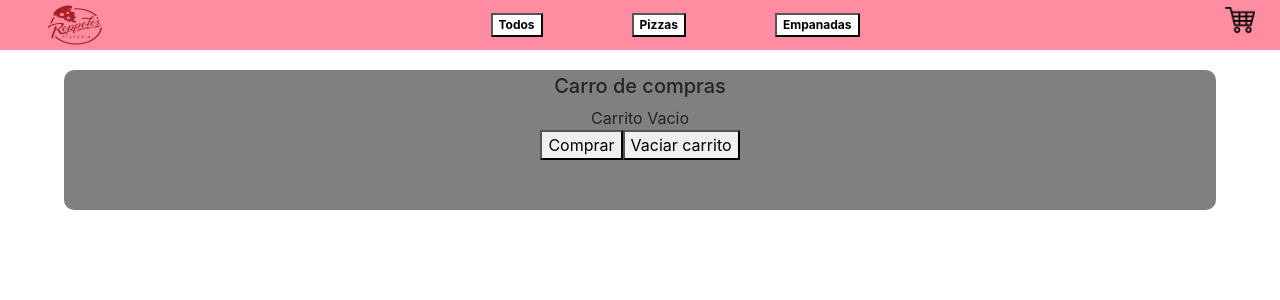
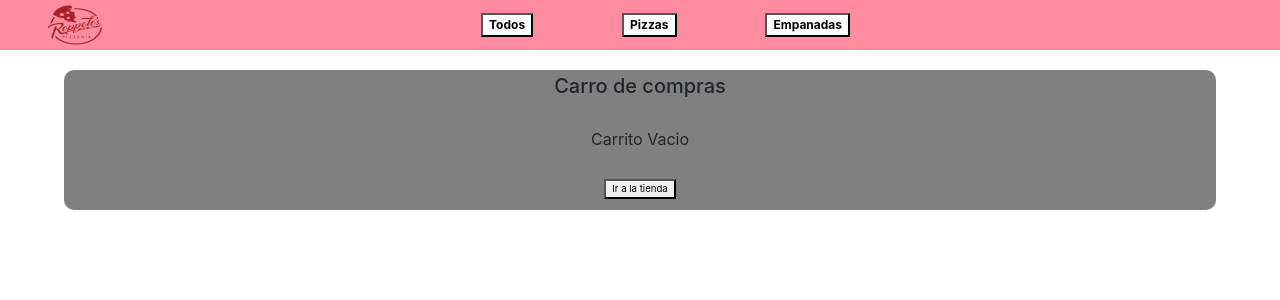
Before and after one commit to patriciol/ReactJS, a React (Create React App) app: page /cart in a window 1280 px wide. Shown: the top 300 px of the page. Built offline with nearby package versions, Linux system fonts and the light colour scheme.

Commit message:
Entrega Desafio Cart View

```diff
--- a/src/components/CarContext/CarContext.jsx
+++ b/src/components/CarContext/CarContext.jsx
@@ -1,5 +1,5 @@
 import { render } from '@testing-library/react'
-import { createContext, useState, useContext,useEffect } from 'react'
+import { createContext, useState, useContext, useEffect } from 'react'
 
 //creo el context
 const CartContext = createContext()
@@ -38,10 +38,10 @@ const CartContextProvider = ({ children }) => {
     }
 
     function removeItem(items) {
-
-        let posicion = cartList.findIndex(prod => prod.detalle.id === items.detalle.id)
-        cartList.splice(posicion, 1)
-        setCartList(cartList)
+        /*
+                let posicion = cartList.findIndex(prod => prod.detalle.id === items.detalle.id)
+                cartList.splice(posicion, 1) */
+        setCartList(cartList.filter(prod => prod.detalle.id != items.detalle.id))
     }
 
 
@@ -64,6 +64,22 @@ const CartContextProvider = ({ children }) => {
         console.log(cartList)
     }
 
+    function precioTotal() {
+        let totalCarrito = cartList.reduce((total, prod) => {
+            return (prod.cantidad * prod.detalle.precio) + total;
+        }, 0)
+
+        return totalCarrito;
+    }
+
+    function cantidadItems(){
+        let totalItems = cartList.reduce((total, prod) => {
+            return (prod.cantidad + total);
+        }, 0)
+
+        return totalItems;
+    }
+
 
     return (
         <CartContext.Provider value={{
@@ -72,7 +88,9 @@ const CartContextProvider = ({ children }) => {
             addItem,
             removeItem,
             clear,
-            isInCart
+            isInCart,
+            precioTotal,
+            cantidadItems
         }}>
             {children}
         </CartContext.Provider>
--- /dev/null
+++ b/src/components/CartItem/CartItem.css
@@ -0,0 +1,20 @@
+.detalleItemCarrito{
+    display: flex;
+    flex-direction: row;
+    justify-content: center;
+}
+.borrarItem{
+
+    font-size: 60%;
+    background-color:white;
+    border-color: grey;
+    color: black;
+    text-align: center;
+    height: 100%;
+    margin: auto 0;
+}
+
+.detalleCarrito{
+    margin: auto 0;
+    padding-inline: 10px;
+}
--- a/src/components/CartItem/CartItem.jsx
+++ b/src/components/CartItem/CartItem.jsx
@@ -1,6 +1,6 @@
-import React,{useEffect} from 'react'
-import { useCartContext, } from '../CarContext/CarContext'
-
+import React from 'react'
+import { useCartContext } from '../CarContext/CarContext'
+import './CartItem.css'
 
 function CartItem({ prod }) {
 
@@ -16,8 +16,8 @@ function CartItem({ prod }) {
     return (
         <>
 
-            <div>
-                <p> {prod.detalle.nombre}: {prod.cantidad} unidades</p>
+            <div className="detalleItemCarrito">
+                <p className="detalleCarrito"> {prod.detalle.nombre}: {prod.cantidad} unidades a {prod.detalle.precio}$ --Total producto: {prod.detalle.precio*prod.cantidad}$</p> <button className="borrarItem" onClick={eliminar}>X</button>
             </div>
         </>
     )
--- a/src/components/CartList/CartList.css
+++ b/src/components/CartList/CartList.css
@@ -1,10 +1,24 @@
 .contenedorCarrito{
     width: 90%;
     padding: 4px;
-
     min-height: 140px ;
     margin: 20px auto;
     background-color: grey;
     border-radius: 10px;
     text-align: center;
+
+    display: flex;
+    flex-direction: column;
+    justify-content: space-between;
 }
+
+.botonera{
+    width: 35%;
+    font-size: 60%;
+    bottom: 0;
+    margin: 7px auto;
+    background-color: grey;
+    border-color: grey;
+    color: white;
+    text-align: center;
+}
--- a/src/components/CartList/CartList.jsx
+++ b/src/components/CartList/CartList.jsx
@@ -2,37 +2,34 @@ import React from 'react'
 import { useCartContext } from '../CarContext/CarContext'
 import CartItem from '../CartItem/CartItem'
 import './CartList.css'
+import { Link } from 'react-router-dom'
 
 function CartList() {
 
-    const { cartList, clear } = useCartContext();
-
-    const eliminarTodo = () => {
-        clear()
-    }
-
+    const { cartList, precioTotal, clear } = useCartContext();
 
 
     return (
         <>
-
             <div className="contenedorCarrito">
                 <h5>Carro de compras</h5>
 
                 {
                     (cartList.length > 0)
-                        ? cartList.map(prod => <CartItem prod={prod}/>)
+                        ? cartList.map(prod => <CartItem prod={prod} />)
                         : <div>Carrito Vacio</div>
-
                 }
-
-                <button>Comprar</button>
-                <button onClick={eliminarTodo} >Vaciar carrito</button>
+                <div className="botonera">
+                    {
+                        (cartList.length > 0)
+                            ? (<>
+                                <h5>Total: {precioTotal()}$</h5>
+                                <button>Comprar</button> <button onClick={clear} >Vaciar carrito</button></>)
+                            : <Link to="/"><button>Ir a la tienda</button></Link>
+                    }
+                </div>
             </div>
         </>
-
-
-
 
     )
 }
--- a/src/components/CartWidget.jsx
+++ /dev/null
@@ -1,10 +0,0 @@
-import './NavBar/NavBar.css'
-import { Link } from 'react-router-dom'
-
-function CartWidget() {
-    return (
-        <Link to="/cart"><img className="carrito" src="../assets/image/carrito.png" /></Link>
-    )
-}
-
-export default CartWidget
--- /dev/null
+++ b/src/components/CartWidget/CartWidget.css
@@ -0,0 +1,23 @@
+.contenedorCartWidget{
+    display: flex;
+    flex-direction: row;
+    justify-content: center;
+    height: fit-content;
+    padding: 5px;
+    background-color: white;
+    border-radius: 80px;
+    border: 1px black solid;
+}
+
+.contador{
+    margin: 0;
+    padding: 2px;
+    color: green;
+
+}
+
+.carrito{
+
+    width: 20px;
+    height: 20px;
+}
--- /dev/null
+++ b/src/components/CartWidget/CartWidget.jsx
@@ -0,0 +1,24 @@
+import './CartWidget.css'
+import { Link } from 'react-router-dom'
+import { useCartContext } from '../CarContext/CarContext'
+
+
+function CartWidget() {
+
+
+    const { cantidadItems } = useCartContext();
+
+
+    return (
+
+
+        <>
+        <div className="contenedorCartWidget" style={{visibility: cantidadItems()>0 ? 'visible' : 'hidden'}}>
+        <Link to="/cart"><img className="carrito" src="../assets/image/carrito.png" /></Link>
+        <h5 className="contador">{cantidadItems()}</h5>
+        </div>
+        </>
+    )
+}
+
+export default CartWidget
--- a/src/components/ItemCount/ItemCount.jsx
+++ b/src/components/ItemCount/ItemCount.jsx
@@ -30,8 +30,8 @@ function ItemCount({ detalle, onAdd }) {
         if (cantidad === 0)
         { alert('Primero debe elegir la cantidad') }
         else {
-            alert(`Agregar ${cantidad} unidades de ${detalle.nombre}`)
-            onAdd(cantidad)
+/*             alert(`Agregar ${cantidad} unidades de ${detalle.nombre}`)
+ */            onAdd(cantidad)
             setcompraRealizada(true)
         }
 
--- a/src/components/NavBar/NavBar.css
+++ b/src/components/NavBar/NavBar.css
@@ -34,10 +34,6 @@ width: 30%;
     font-size: 25px;
 }
 
-.carrito{
-    width: 30px;
-    height: 30px;
-}
 
 .btnNav{
     background-color: white;
--- a/src/components/NavBar/NavBar.jsx
+++ b/src/components/NavBar/NavBar.jsx
@@ -1,9 +1,10 @@
 import './NavBar.css'
-import CartWidget from '../CartWidget';
+import CartWidget from '../CartWidget/CartWidget';
 import { Link } from 'react-router-dom'
 
+
+
 export default function NavBar() {
-
 
     return (
 
```
